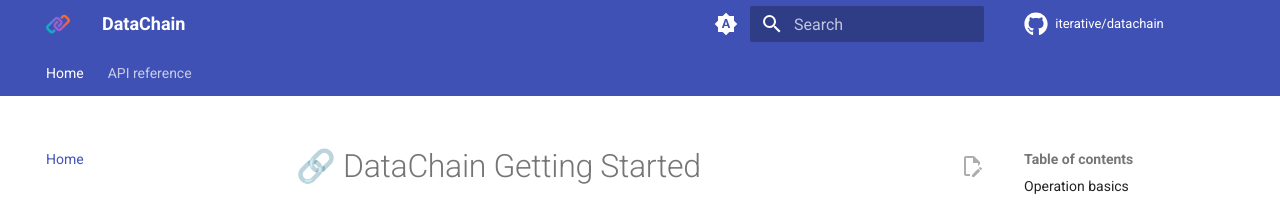
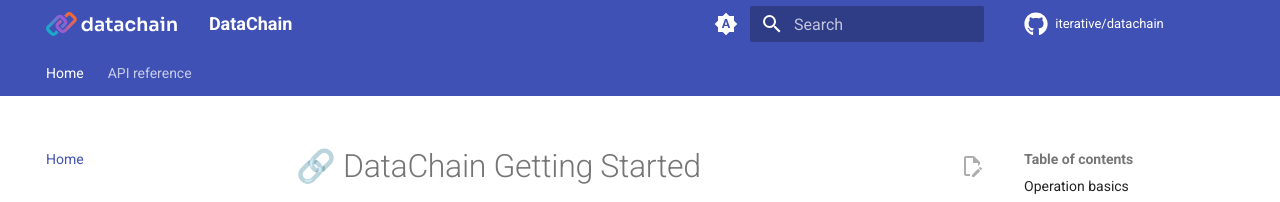
Before and after one commit to iterative/datachain, an MkDocs documentation site: the page built from docs/index.md, in a window 1280 px wide. Shown: the top 202 px of the page. Built offline with MkDocs 1.6.1 and Material for MkDocs 9.7.7, drawn with Linux system fonts in a browser that asks for light colours; comment, search, counter and statistics services are not loaded.

Commit message:
Add a logotype version of the DataChain logo

```diff
--- a/mkdocs.yml
+++ b/mkdocs.yml
@@ -15,7 +15,7 @@ validation:
 
 theme:
   name: material
-  logo: assets/datachain.svg
+  logo: assets/datachain_logotype.svg
   favicon: assets/datachain.svg
   icon:
     repo: fontawesome/brands/github
```
Also changed, not shown: docs/assets/datachain_logotype.svg (added).
